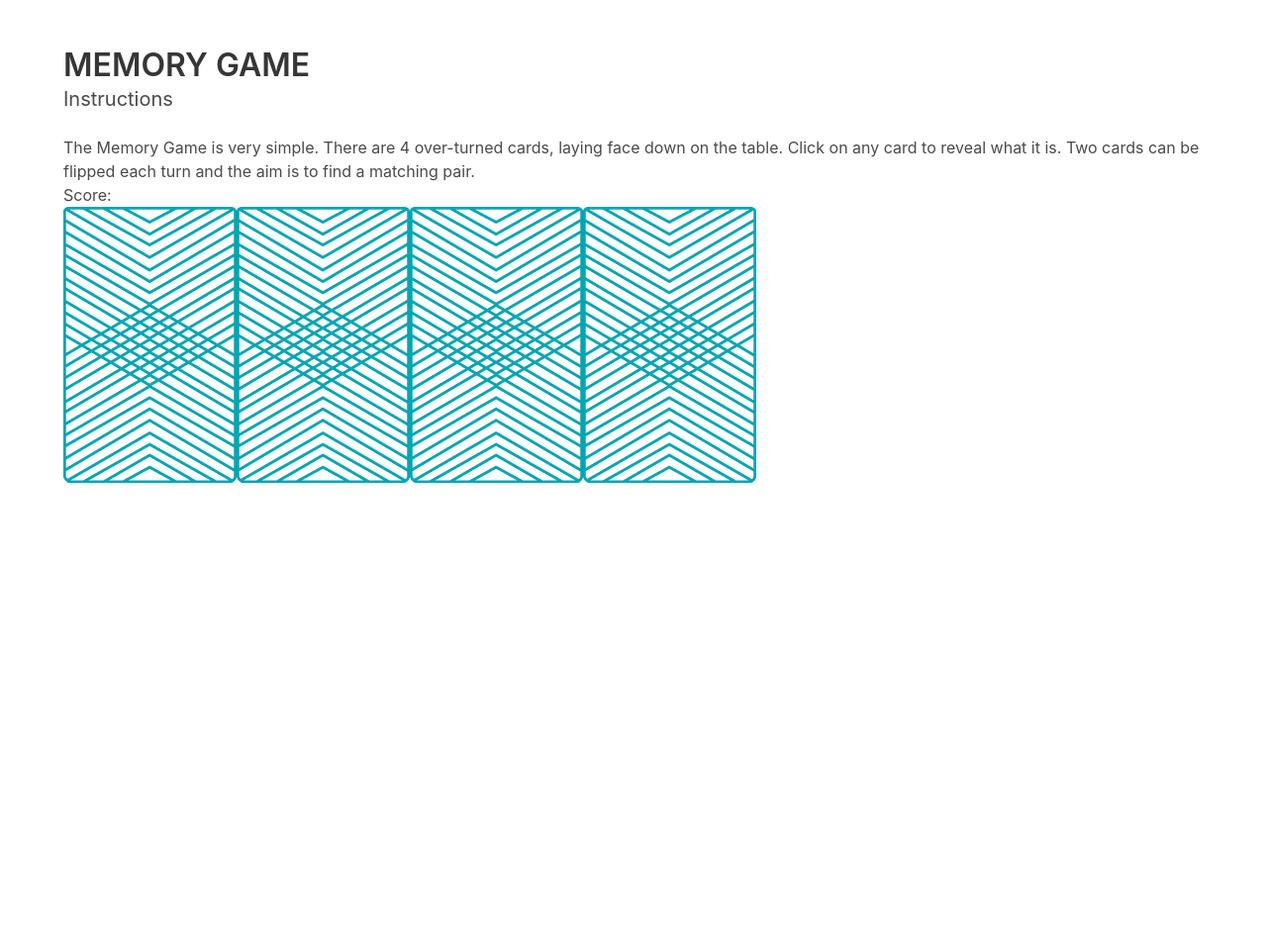
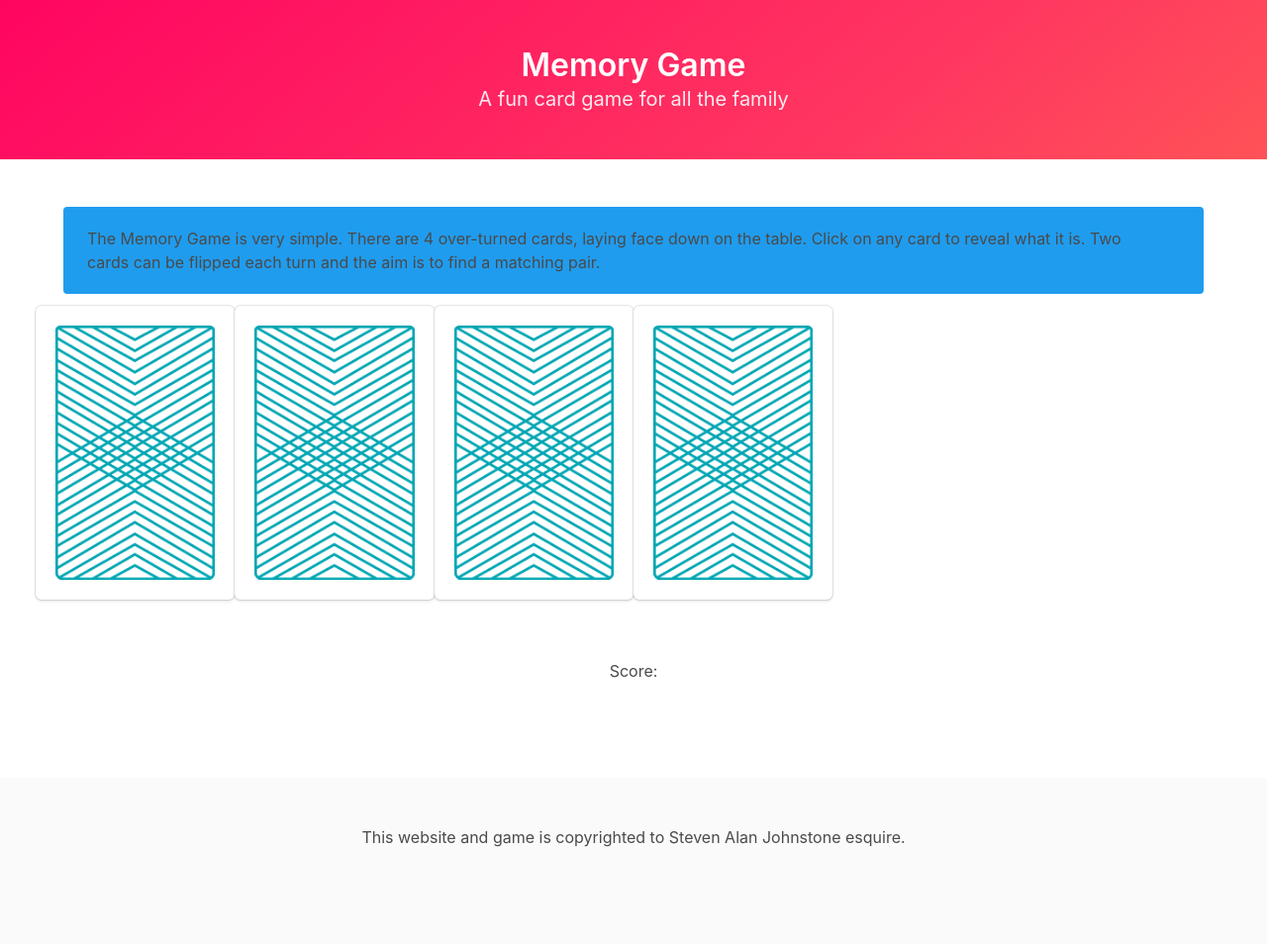
Before and after one commit to Steve-Johnstone/Memory-Game, a website: page index.html in a window 1280 px wide. Shown: the whole page at 99% size. Before the commit the page ends 800 px from the top, so only its background shows below. Drawn offline with nearby package versions, Linux system fonts and the light colour scheme.

Commit message:
CSS Framework (Bulma) added

```diff
--- a/Memory.js
+++ b/Memory.js
@@ -31,6 +31,11 @@ createBoard = function(){
         cardDisplay.setAttribute ('src', 'images/back.png')
         cardDisplay.setAttribute ('id', i)
         cardDisplay.addEventListener ('click', turnCard)
+        cardDisplay.classList.add("tile")
+        cardDisplay.classList.add("is-child")
+        cardDisplay.classList.add("box")
+        cardDisplay.classList.add("tile")
+        cardDisplay.classList.add("is-2")
         document.getElementById('game-board').appendChild(cardDisplay)
     }
 }
--- a/index.html
+++ b/index.html
@@ -9,25 +9,42 @@
     <title>Memory Game</title>
 </head>
 <body>
+        <section class="hero is-danger is-bold has-text-centered">
+                <div class="hero-body">
+                  <div class="container">
+                    <h1 class="title">
+                      Memory Game
+                    </h1>
+                    <h2 class="subtitle">
+                      A fun card game for all the family
+                    </h2>
+                  </div>
+                </div>
+              </section>
     <section class = "section">
 
-        <div class = "container">
+            <div class="container">
+                    <div class="notification has-background-info">
+                            The Memory Game is very simple. There are 4 over-turned cards, laying face down on the table. Click on any card to reveal what it is. Two cards can be
+                            flipped each turn and the aim is to find a matching pair.
+                    </div>
+                  </div>
 
-    <h1 class = "title">MEMORY GAME</h1>
+                  <div  id = "game-board" class="tile is-parent">
 
-    <p class = "subtitle">Instructions</p>
+                    </div>
 
-    <p>The Memory Game is very simple. There are 4 over-turned cards, laying face down on the table. Click on any card to reveal what it is. Two cards can be
-            flipped each turn and the aim is to find a matching pair.</p>
-
-<div id = "score"> Score: </div>
-
-
-<div id = "game-board"> </div>
-
-</div>
+<section id = "score" class = "section padding has-text-centered"> Score: </section>
 
 </section>
+
+<footer class="footer">
+        <div class="content has-text-centered">
+          <p>
+            This website and game is copyrighted to Steven Alan Johnstone esquire.
+          </p>
+        </div>
+      </footer>
 
 <script src = "Memory.js"></script>
 
```
Also changed, not shown: package.json (added, +27 -0 lines), 2 other files.
